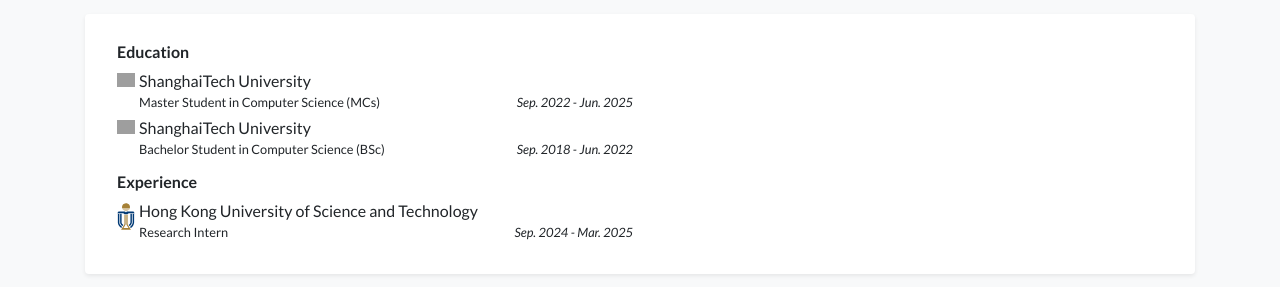
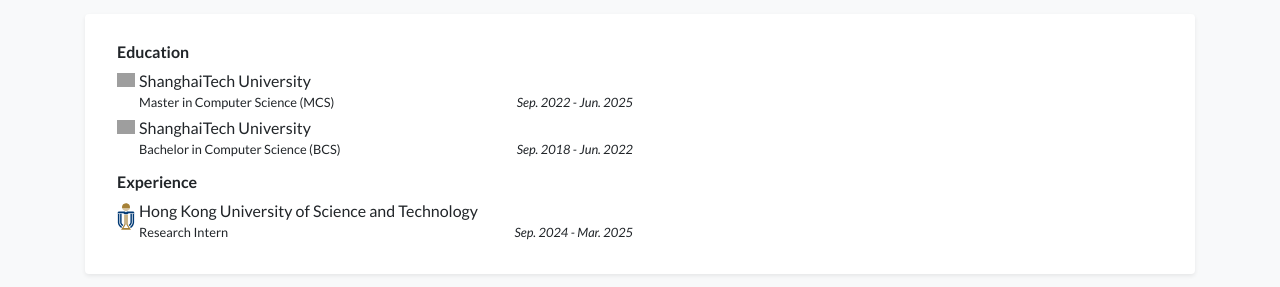
Before and after one commit to Kanas01/Kanas01.github.io, a Jekyll site: the page built from index.html, in a window 1280 px wide and 900 px high, scrolled down 569 px. Shown: the part 166-453 px from the top of the window. Built offline with Jekyll 4.4.1, drawn with Linux system fonts in a browser that asks for light colours; a style sheet for code colours, icons or effects is not loaded; grey boxes are pictures that could not be loaded.

Commit message:
update edu and cv

```diff
--- a/_data/profile.yml
+++ b/_data/profile.yml
@@ -40,11 +40,11 @@
 education:
 - name: ShanghaiTech University
   logo: /assets/images/badges/Logo_of_ShanghaiTech.svg
-  position: Master Student in Computer Science (MCs)
+  position: Master in Computer Science (MCS)
   date: Sep. 2022 - Jun. 2025
 - name: ShanghaiTech University
   logo: /assets/images/badges/Logo_of_ShanghaiTech.svg
-  position: Bachelor Student in Computer Science (BSc)
+  position: Bachelor in Computer Science (BCS)
   date: Sep. 2018 - Jun. 2022
 
 experience:
```
Also changed, not shown: 1 other file.
